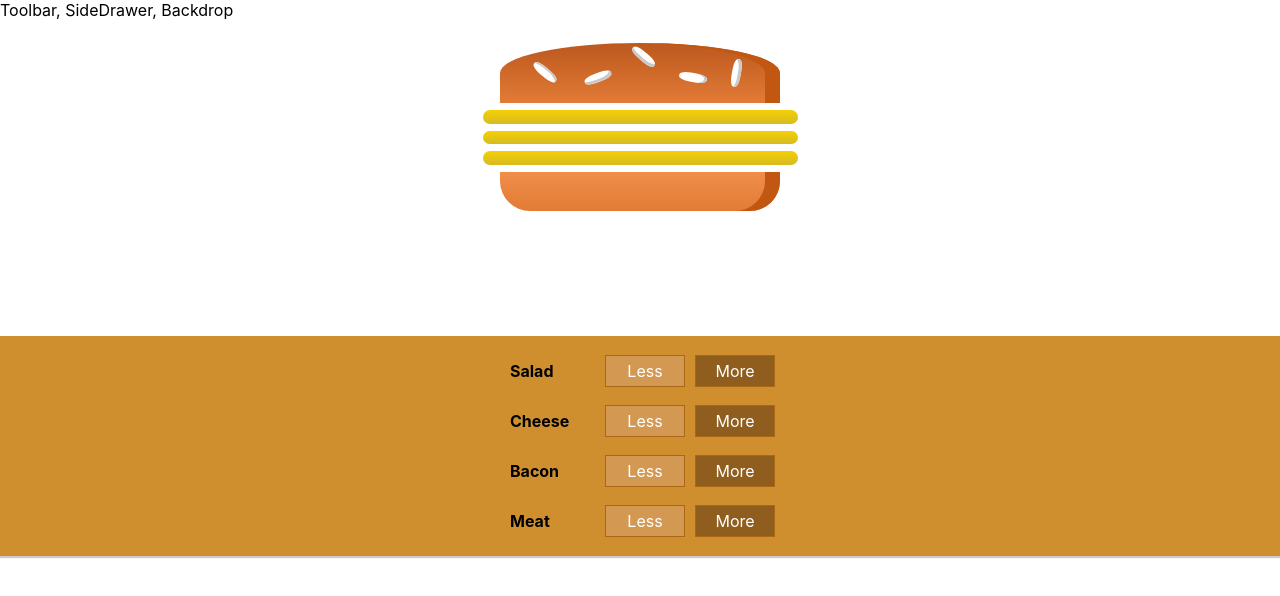
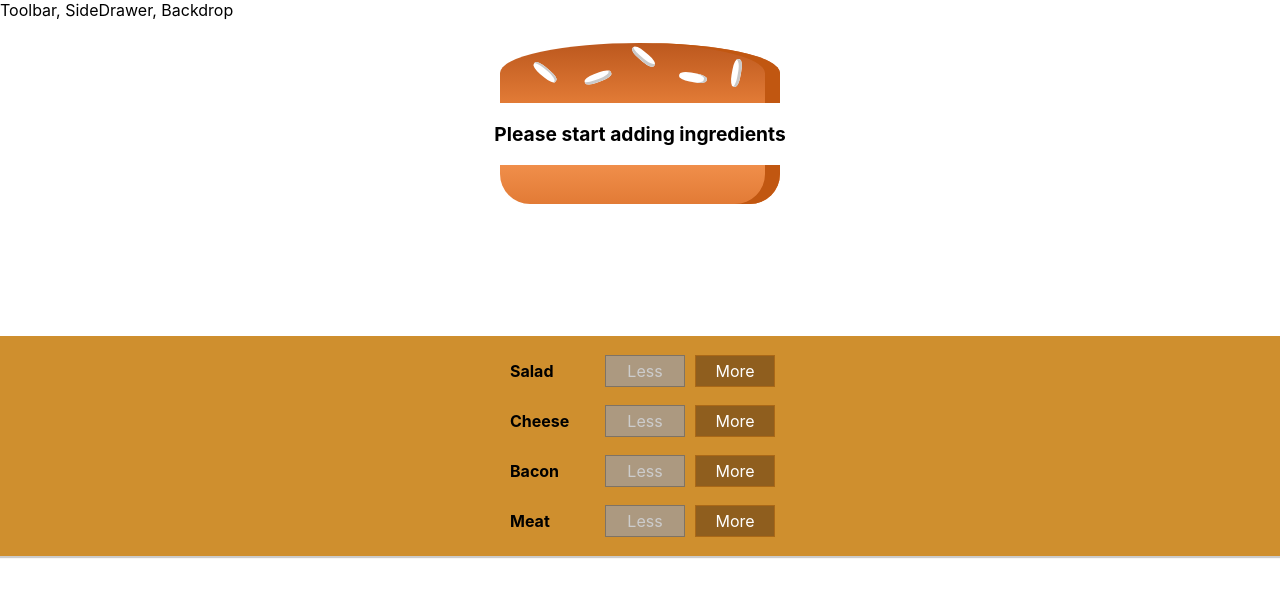
Before and after one commit to DevLatBo/burger-app, a React (Create React App) app: page / in a window 1280 px wide. Shown: the top 596 px of the page. Built offline with nearby package versions, Linux system fonts and the light colour scheme.

Commit message:
[A] Adding handlers for burger

```diff
--- a/src/components/Burger/BuildControls/BuildControl/BuildControl.js
+++ b/src/components/Burger/BuildControls/BuildControl/BuildControl.js
@@ -4,8 +4,11 @@
 const BuildControl = (props) => (
 	<div className = {classes.BuildControl}>
 		<div className = {classes.Label}>{props.label}</div>
-		<button className = {classes.Less}>Less</button>
-		<button className = {classes.More}>More</button>
+		<button className = {classes.Less}
+				onClick = {props.removed}
+				disabled = {props.disabled}>Less</button>
+		<button className = {classes.More}
+				onClick = {props.added}>More</button>
 	</div>
 );
 export default BuildControl;
--- a/src/components/Burger/BuildControls/BuildControls.js
+++ b/src/components/Burger/BuildControls/BuildControls.js
@@ -11,7 +11,11 @@
 const BuildControls = (props) => (
 	<div className = {classes.BuildControls}>
 		{controls.map(ctrl => (
-			<BuildControl key={ctrl.label} label={ctrl.label}/>
+			<BuildControl key={ctrl.label}
+						label={ctrl.label}
+						added={() => props.ingredientAdded(ctrl.type)}
+						removed={() => props.ingredientRemoved(ctrl.type)}
+						disabled = {props.disabled[ctrl.type]}/>
 			))}
 	</div>
 );
--- a/src/containers/BurgerBuilder/BurgerBuilder.js
+++ b/src/containers/BurgerBuilder/BurgerBuilder.js
@@ -2,20 +2,73 @@
 import Aux from '../../hoc/Aux';
 import Burger from '../../components/Burger/Burger';
 import BuildControls from '../../components/Burger/BuildControls/BuildControls';
+
+const INGREDIENT_PRICES = {
+	salad: 0.5,
+	cheese: 0.4,
+	meat: 1.3,
+	bacon: 0.7
+};
 class BurgerBuilder extends Component{
 	state = {
 		ingredients: {
 			salad: 0,
 			bacon: 0,
-			cheese: 3,
+			cheese: 0,
 			meat: 0
+		},
+		totalPrice: 4
+	};
+
+	addIngredientHandler = (type) => {
+		const oldCount = this.state.ingredients[type];
+		const updatedCount = oldCount + 1;
+		const updatedIngredients = {
+			...this.state.ingredients
+		};
+		updatedIngredients[type] = updatedCount;
+		const priceAddition = INGREDIENT_PRICES[type];
+		const oldPrice = this.state.totalPrice;
+		const newPrice = oldPrice + priceAddition;
+		this.setState({
+			totalPrice: newPrice,
+			ingredients: updatedIngredients
+		});
+	};
+
+	removeIngredientHandler = (type) => {
+		const oldCount = this.state.ingredients[type];
+		if(oldCount <= 0)
+			return;
+		const updatedCount = oldCount - 1;
+		const updatedIngredients = {
+			...this.state.ingredients
+		};
+		updatedIngredients[type] = updatedCount;
+		const oldPrice = this.state.totalPrice;
+		const priceDeduction = INGREDIENT_PRICES[type];
+		const newPrice = oldPrice - priceDeduction;
+		this.setState({
+			totalPrice: newPrice,
+			ingredients: updatedIngredients
+		});
+	};
+
+	render(){
+		const disabledInfo = {
+			...this.state.ingredients
+		};
+		for( let key in disabledInfo ){
+			disabledInfo[key] = disabledInfo[key] <= 0;
 		}
-	};
-	render(){
+		// {salad: true, meat: true, bacon: false, ...}
 		return(
 			<Aux>
 				<Burger ingredients={this.state.ingredients} />
-				<BuildControls/>
+				<BuildControls ingredientAdded = {this.addIngredientHandler}
+								ingredientRemoved = {this.removeIngredientHandler}
+								disabled = {disabledInfo}
+								/>
 			</Aux>
 			);
 	}
```
